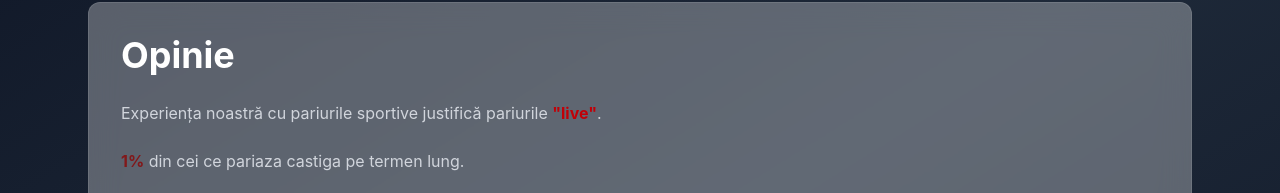
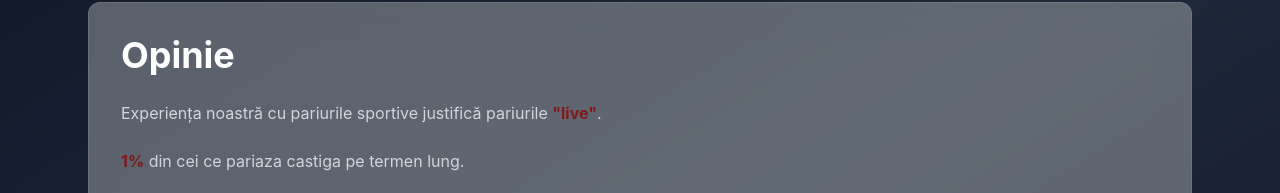
Before and after one commit to nidarg/bett, a React app in the folder frontend/: page /opinie in a window 1280 px wide. Shown: the part 126-319 px from the top of the page. Built offline with nearby package versions, Linux system fonts and the light colour scheme; the HTML template or start-up script is replaced by a standard one.

Commit message:
change text color from red-700 to red-900

```diff
--- a/frontend/src/pages/OpiniePage.jsx
+++ b/frontend/src/pages/OpiniePage.jsx
@@ -7,7 +7,7 @@ function OpiniePage() {
 
         <div className="space-y-5 text-gray-300 leading-7">
           <p>
-            Experiența noastră cu pariurile sportive justifică pariurile <span className="font-bold text-red-700">"live"</span>.</p>
+            Experiența noastră cu pariurile sportive justifică pariurile <span className="font-bold text-red-900">"live"</span>.</p>
             <p>
            <span className="font-bold text-red-900">1%</span> din cei ce pariaza castiga pe termen lung.
           </p>
```
